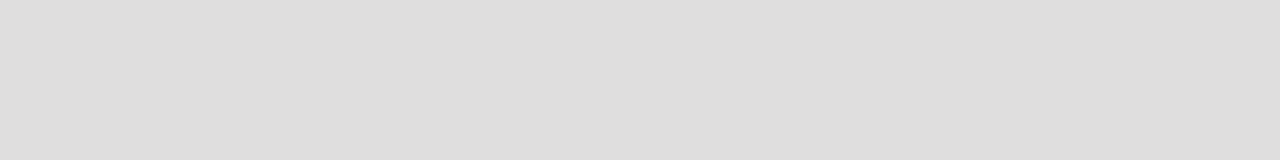
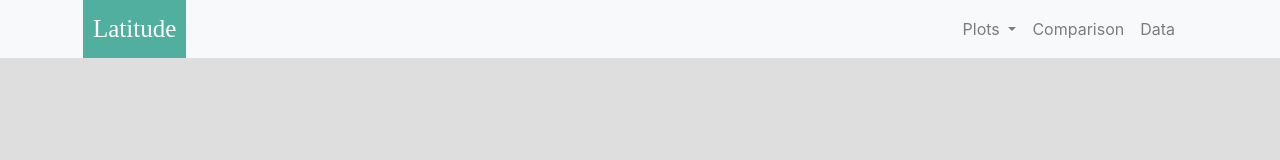
Before and after one commit to alfonsocamero/Web-Design-Challenge, a plain HTML site: page temperature.html in a window 1280 px wide. Drawn offline with nearby package versions, Linux system fonts and the light colour scheme.

Commit message:
added nav bar to temperature.html

```diff
--- a/temperature.html
+++ b/temperature.html
@@ -14,5 +14,37 @@
 </head>
 <body>
 
+        <!--Navbar adjustments-->
+        <nav class="navbar navbar-expand-lg navbar-light bg-light">
+            <div class="container">
+                <a class="navbar-brand text-white" href="index.html">Latitude</a>
+                <button class="navbar-toggler" type="button" data-toggle="collapse" data-target="#navbarSupportedContent" aria-controls="navbarSupportedContent" aria-expanded="false" aria-label="Toggle navigation">
+                    <span class="navbar-toggler-icon"></span>
+                </button>
+
+                <div class="collapse navbar-collapse" id="navbarSupportedContent">
+                    <ul class="navbar-nav ml-auto">
+                        <li class="nav-item dropdown">
+                            <a class="nav-link dropdown-toggle" href="#" id="navbarDropdown" role="button" data-toggle="dropdown" aria-haspopup="true" aria-expanded="false">
+                                Plots
+                            </a>
+                            <div class="dropdown-menu dropdown-menu-right" aria-labelledby="navbarDropdown">
+                                <a class="dropdown-item" href="temp.html">Max Temperature</a>
+                                <a class="dropdown-item" href="humidity.html">Humidity</a>
+                                <a class="dropdown-item" href="cloudiness.html">Cloudiness</a>
+                                <a class="dropdown-item" href="windspeed.html">Wind Speed</a>
+                            </div>
+                        </li>
+                        <li class="nav-item">
+                            <a class="nav-link" href="comparison.html">Comparison</a>
+                        </li>
+                        <li class="nav-item">
+                            <a class="nav-link" href="data.html">Data</a>
+                        </li>
+                    </ul>
+                </div>
+            </div>
+        </nav>
+
 </body>
 </html>
```
